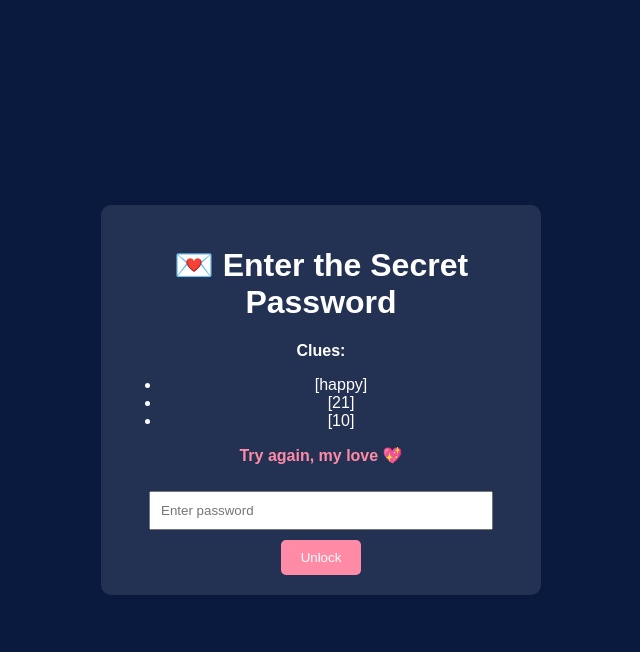
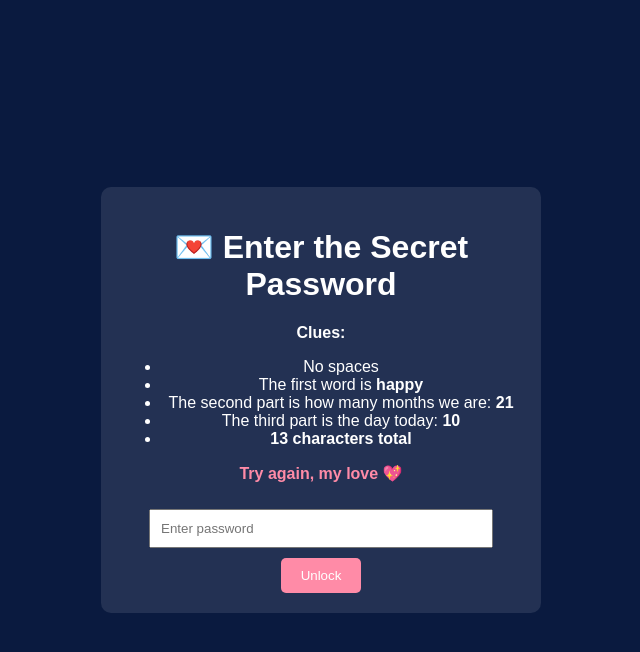
Before and after one commit to DonnyMapagmahal014/happy13thtangi, a plain HTML site: page index.html in a window 1280 px wide. Both pictures are taken after a click on the button "Unlock". Shown: the whole page, without its empty margins (319-959 px from the left). Drawn offline with Linux system fonts and the light colour scheme.

Commit message:
Update index.html

```diff
--- a/index.html
+++ b/index.html
@@ -23,23 +23,25 @@ function checkPassword() {
   } else {
     tryMsg.style.display = "block";
 
-    // Change clues to new set [emotion] [how many months] [day today]
-    const emotion = "happy";
-    const startDate = new Date(2023, 9, 13); // October 13, 2023 (0-based month)
+    // New clue set after failed attempt
+    const startDate = new Date(2023, 9, 13); // Oct 13, 2023
     const today = new Date();
 
     const months = monthsSince(startDate, today);
     const day = today.getDate();
 
     clueList.innerHTML = `
-      <li>[${emotion}]</li>
-      <li>[${months}]</li>
-      <li>[${day}]</li>
+      <li>No spaces</li>
+      <li>The first word is <strong>happy</strong></li>
+      <li>The second part is how many months we are: <strong>${months}</strong></li>
+      <li>The third part is the day today: <strong>${day}</strong></li>
+      <li><strong>13 characters total</strong></li>
     `;
 
     document.getElementById("password").value = "";
   }
 }
+
 </script>
 </head>
 <body class="password-page">
```
